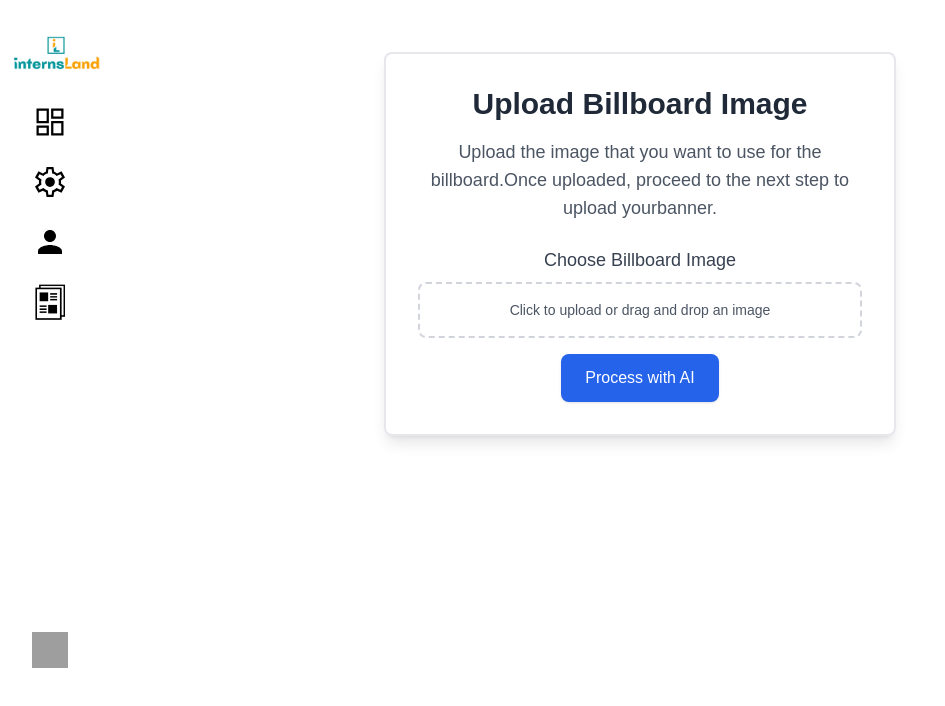
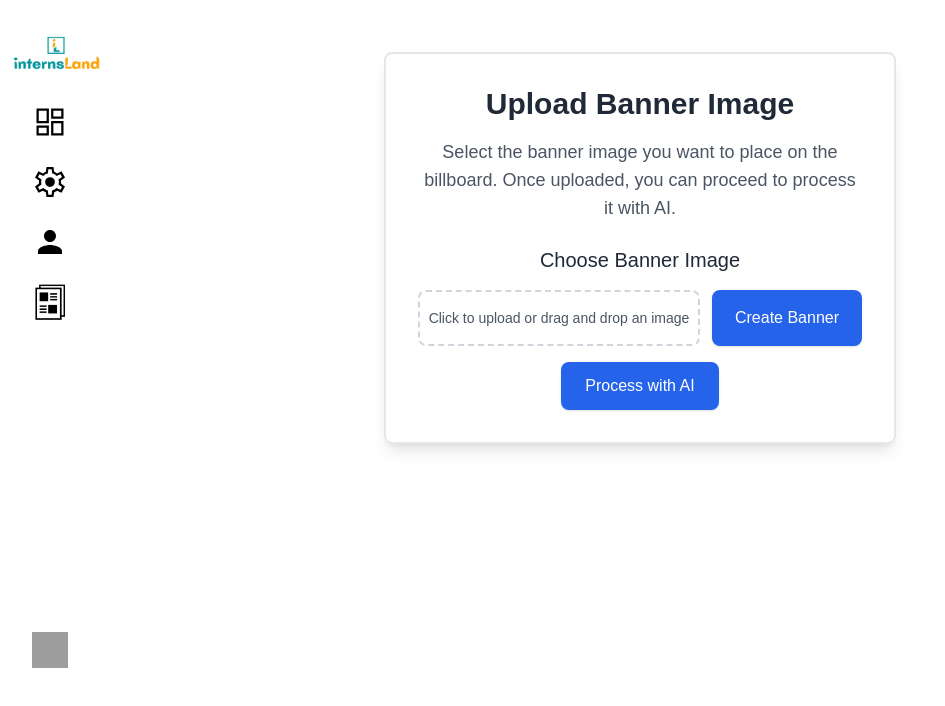
Before and after one commit to Y-ashbhatt/Billboard, a React (Vite) app in the folder client/: page /upload in a window 1280 px wide. Shown: the top 706 px of the page, without its empty margins (0-945 px from the left). Built offline with nearby package versions, Linux system fonts and the light colour scheme; grey boxes are pictures that could not be loaded.

Commit message:
Refactor- upploadimage page button

```diff
--- a/client/src/pages/UploadImage/UploadImage.jsx
+++ b/client/src/pages/UploadImage/UploadImage.jsx
@@ -13,7 +13,7 @@ const UploadImage = () => {
   const [error, setError] = useState(false);
   const [billboard, setBillboard] = useState(null);
   const [banner, setBanner] = useState(null);
-  const [currentStep, setCurrentStep] = useState(1); // Step 1: Billboard, Step 2: Banner
+  const [currentStep, setCurrentStep] = useState(3); // Step 1: Billboard, Step 2: Banner
   const { showNotification } = useNotification();
   const navigate = useNavigate();
 
@@ -209,28 +209,29 @@ const UploadImage = () => {
                     Select the banner image you want to place on the billboard.
                     Once uploaded, you can proceed to process it with AI.
                   </p>
-
-                  <FileUploader
-                    label="Choose Banner Image"
-                    onFileChange={(file) => setBanner(file)}
-                  />
-                  <div className="w-full flex justify-center items-center gap-5">
-                    <Button
-                      label={loading ? "Just a moment, Processing..." : "Process with AI"}
-                      onClick={handleStepThree}
-                      className={`mt-4 px-6 py-3 bg-blue-600 text-white rounded-lg shadow ${loading
-                        ? "opacity-50 cursor-not-allowed"
-                        : "hover:bg-blue-700"
-                        } focus:outline-none focus:ring-2 focus:ring-blue-500`}
-                      disabled={loading}
+                   <p className="text-gray-800 text-center text-xl">Choose Banner Image </p>
+                  <div className="w-full flex justify-center items-end gap-3">
+                    <FileUploader
+                      label=""
+                      onFileChange={(file) => setBanner(file)}
                     />
                     <button
-                      className={`mt-4 px-6 py-3 bg-blue-600 text-white rounded-lg shadow hover:bg-blue-700 focus:outline-none focus:ring-2 focus:ring-blue-500`}
+                      className={`mt-4 px-1 min-w-[150px] h-14 py-3 bg-blue-600 text-white rounded-lg shadow hover:bg-blue-700 focus:outline-none focus:ring-2 focus:ring-blue-500`}
                       onClick={() => navigate('/create-banner')}
                     >
                       Create Banner
                     </button>
                   </div>
+                  <Button
+                    label={loading ? "Just a moment, Processing..." : "Process with AI"}
+                    onClick={handleStepThree}
+                    className={`mt-4 px-6 py-3 bg-blue-600 text-white rounded-lg shadow ${loading
+                      ? "opacity-50 cursor-not-allowed"
+                      : "hover:bg-blue-700"
+                      } focus:outline-none focus:ring-2 focus:ring-blue-500`}
+                    disabled={loading}
+                  />
+
                 </div>
               )}
             </div>
```
